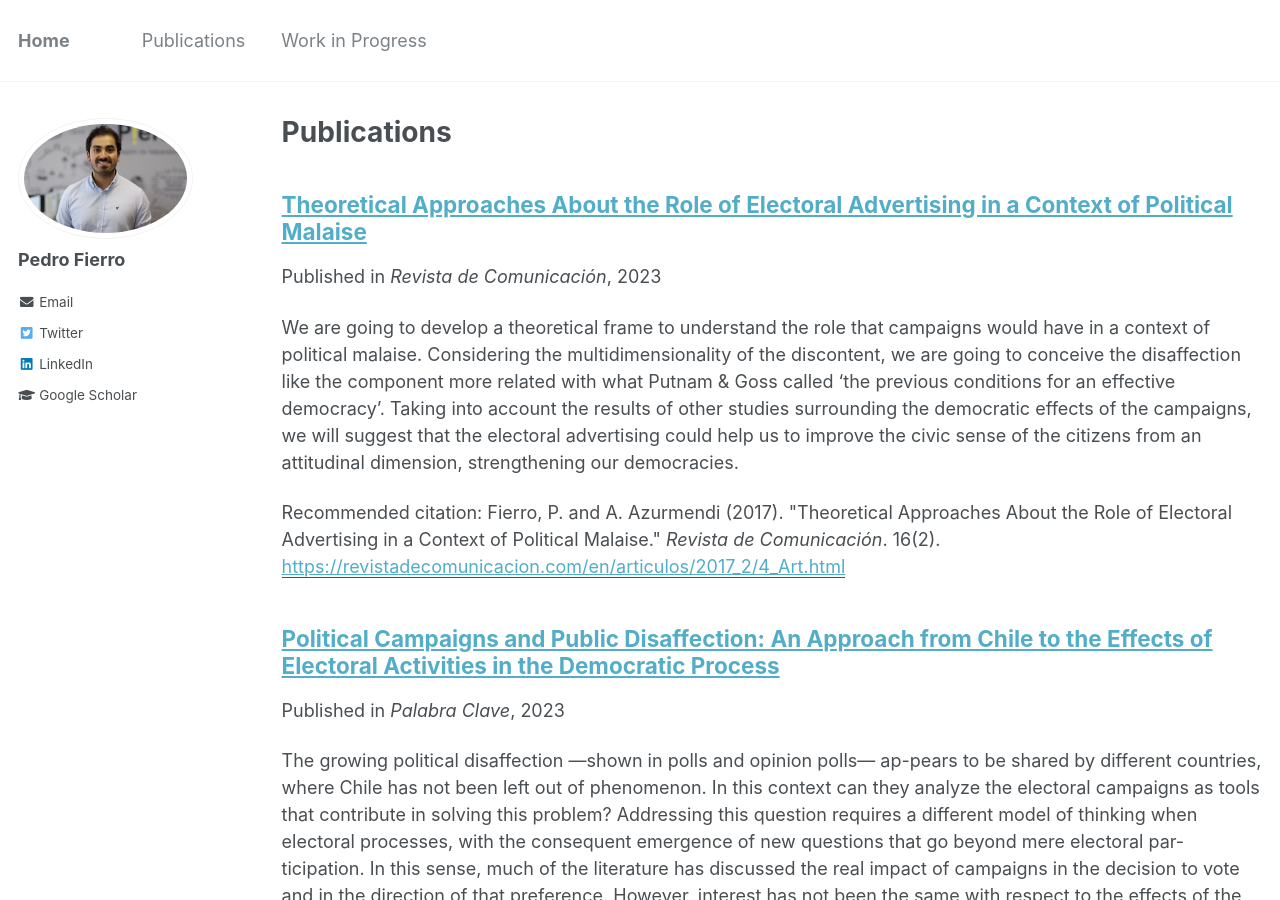
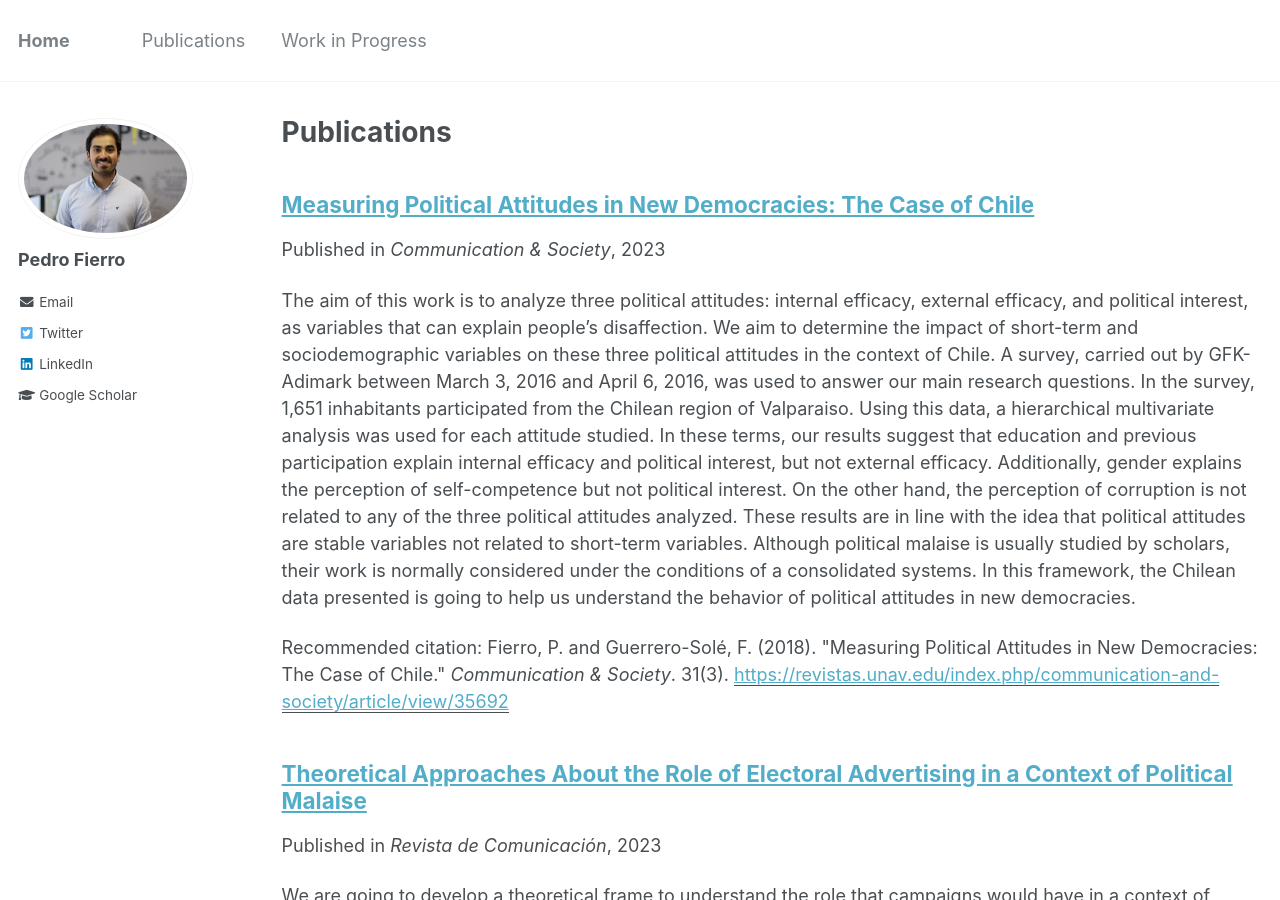
Before and after one commit to pedrofierroz87/pedrofierroz87.github.io, a Jekyll site: the page built from _pages/publications.md, in a window 1280 px wide and 900 px high. Built offline with Jekyll 4.4.1, drawn with Linux system fonts in a browser that asks for light colours; a file with an impossible date is left out.

Commit message:
Update 2015-10-01-paper-title-number-3.md

```diff
--- a/_publications/2015-10-01-paper-title-number-3.md
+++ b/_publications/2015-10-01-paper-title-number-3.md
@@ -3,7 +3,7 @@ title: "Measuring Political Attitudes in New Democracies: The Case of Chile"
 collection: publications
 permalink: /publication/2015-10-01-paper-title-number-3
 excerpt: 'The aim of this work is to analyze three political attitudes: internal efficacy, external efficacy, and political interest, as variables that can explain people’s disaffection. We aim to determine the impact of short-term and sociodemographic variables on these three political attitudes in the context of Chile. A survey, carried out by GFK-Adimark between March 3, 2016 and April 6, 2016, was used to answer our main research questions. In the survey, 1,651 inhabitants participated from the Chilean region of Valparaiso. Using this data, a hierarchical multivariate analysis was used for each attitude studied. In these terms, our results suggest that education and previous participation explain internal efficacy and political interest, but not external efficacy. Additionally, gender explains the perception of self-competence but not political interest. On the other hand, the perception of corruption is not related to any of the three political attitudes analyzed. These results are in line with the idea that political attitudes are stable variables not related to short-term variables. Although political malaise is usually studied by scholars, their work is normally considered under the conditions of a consolidated systems. In this framework, the Chilean data presented is going to help us understand the behavior of political attitudes in new democracies.'
-date: 2018
+date: 2023-05-10
 venue: 'Communication & Society'
 paperurl: 'https://revistas.unav.edu/index.php/communication-and-society/article/view/35692'
 citation: 'Fierro, P. and Guerrero-Solé, F. (2018). &quot;Measuring Political Attitudes in New Democracies: The Case of Chile.&quot; <i>Communication & Society</i>. 31(3).'
```
